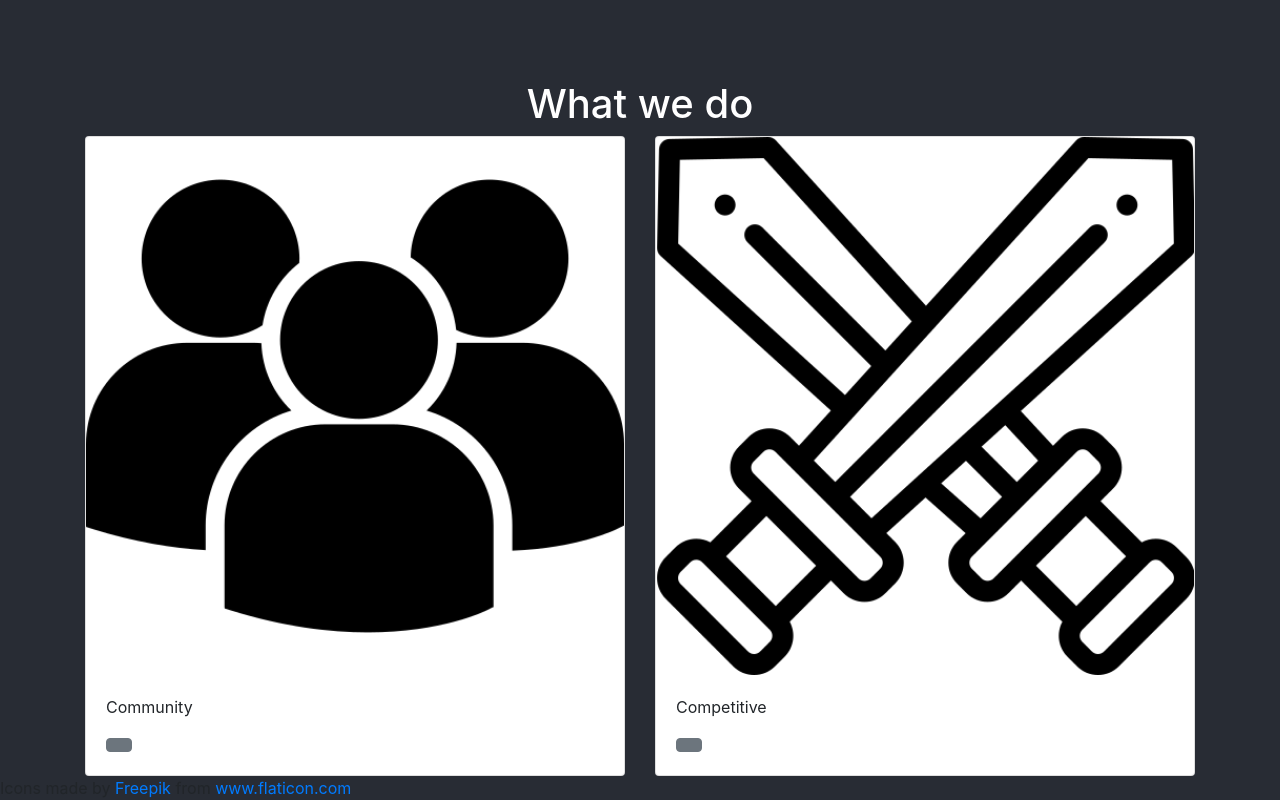
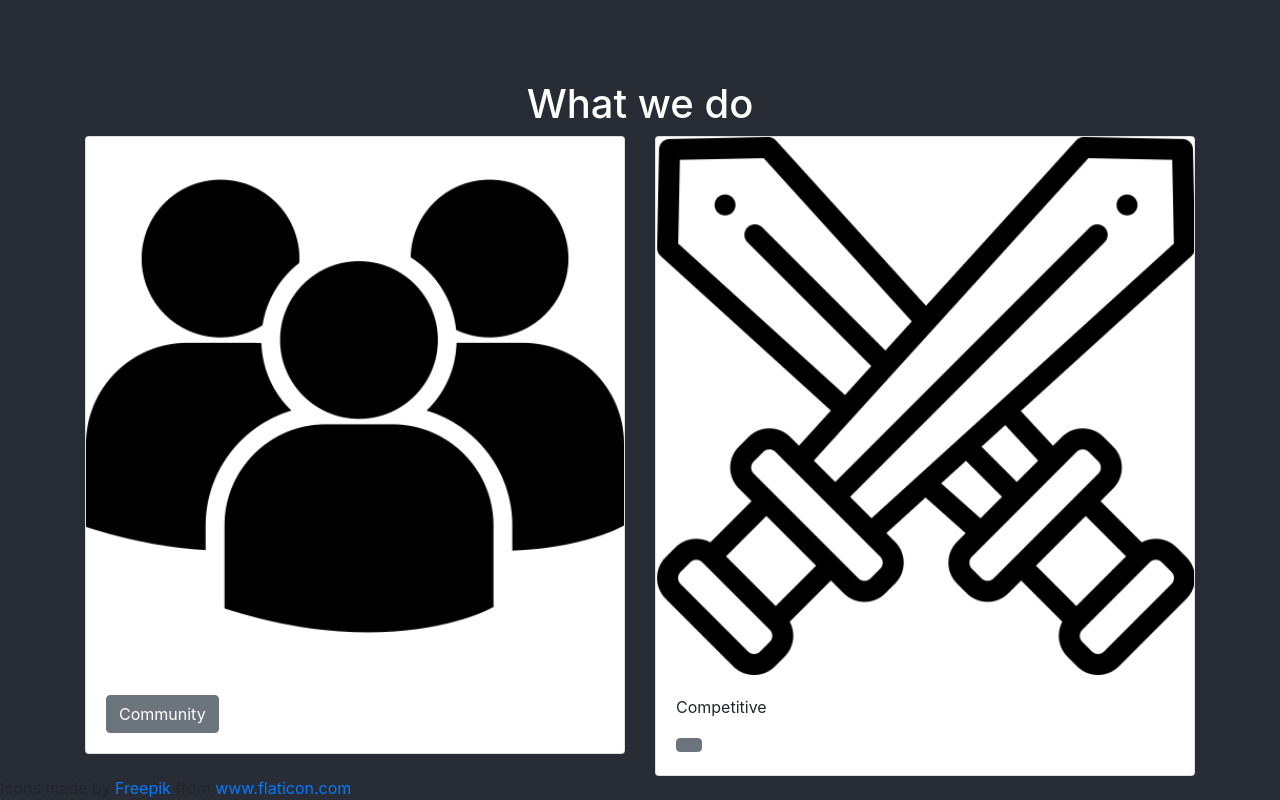
Before and after one commit to wil-liammacleod/Mac-React, a React (Create React App) app in the folder frontend/: page / in a window 1280 px wide. Shown: the part 776-1576 px from the top of the page. Built offline with nearby package versions, Linux system fonts and the light colour scheme.

Commit message:
Added Links to Home Page

```diff
--- a/frontend/src/pages/HomePage.js
+++ b/frontend/src/pages/HomePage.js
@@ -8,6 +8,7 @@ import {
   } from 'reactstrap';
 import CommunityIcon from "../graphics/Community.png";
 import CompetitiveIcon from "../graphics/Competitive.png";
+import { Link } from 'react-router-dom'
 
 
 export default function HomePage() {
@@ -36,8 +37,7 @@ export default function HomePage() {
                             <Card>
                                 <CardImg top width="20%" src={CommunityIcon} alt="Card image cap" />
                                 <CardBody>
-                                    <CardTitle>Community</CardTitle>
-                                    <Button></Button>
+                                    <Button tag={Link} to="/Community" >Community</Button>
                                 </CardBody>
                             </Card>
                         </Col>
```
